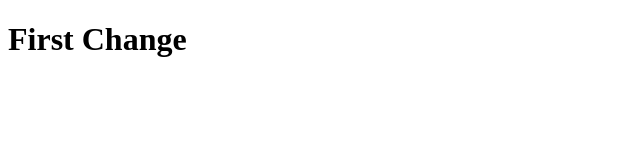
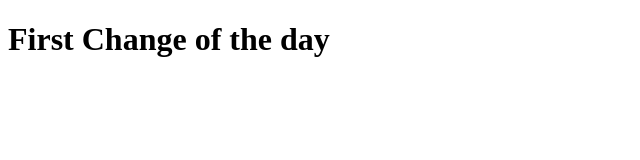
Before and after one commit to smrnltl/Typescript-Practice, a website: page index.html in a window 1280 px wide. Shown: the whole page, without its empty margins (0-640 px from the left). Drawn offline with Linux system fonts and the light colour scheme.

```diff
--- a/index.html
+++ b/index.html
@@ -8,6 +8,6 @@
     <script src="app.js"></script>
 </head>
 <body>
-    <h1>First Change</h1>
+    <h1>First Change of the day</h1>
 </body>
 </html>
```
Also changed, not shown: package.json (+10 -2 lines).
